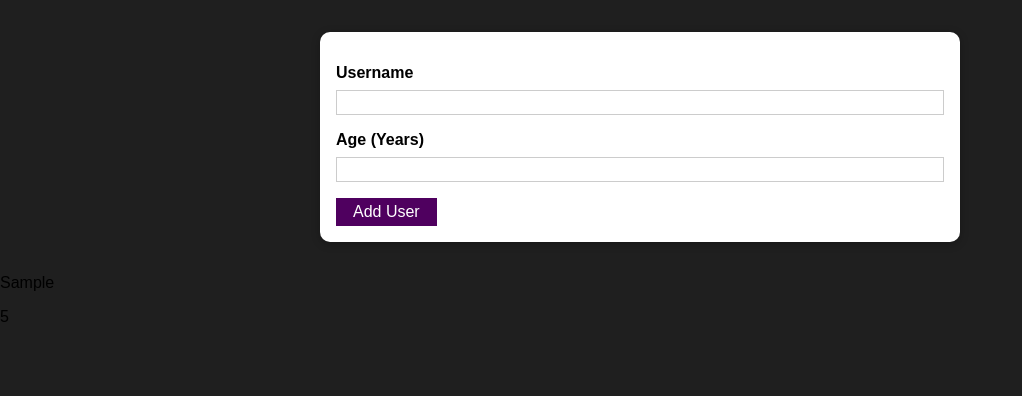
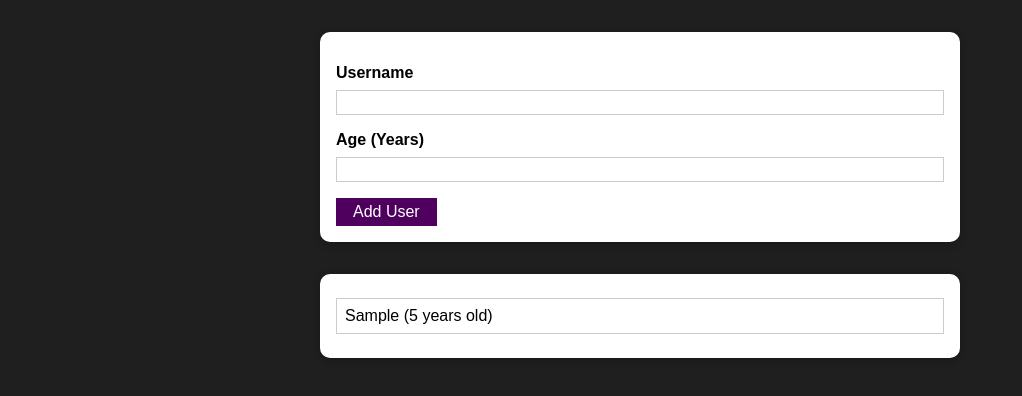
Before and after one commit to Torishnia/user-info, a React (Create React App) app: page / in a window 1280 px wide. Both pictures are taken after typing "Sample", "5" into the empty fields and a click on the button "Add User". Shown: the top 396 px of the page, without its empty margins (0-1022 px from the left). Built offline with nearby package versions, Linux system fonts and the light colour scheme.

Commit message:
update UsersList

```diff
--- a/src/App.js
+++ b/src/App.js
@@ -4,18 +4,18 @@
 
 
 function App() {
-  const [userList, setUserList] = useState([]);
+  const [usersList, setUsersList] = useState([]);
 
-  const onSaveUserData = (userData) => {
-    setUserList((prevUserList) => {
-     return [...prevUserList, ...userData]
+  const addUserHandler = (uName, uAge) => {
+    setUsersList((prevUserList) => {
+     return [...prevUserList, {name: uName, age: uAge}]
     })
   }
 
   return (
     <div>
-      <AddUser onSave={onSaveUserData} />
-      <UsersList items={userList} />
+      <AddUser onAddUser={addUserHandler} />
+      <UsersList users={usersList} />
     </div>
   );
 }
--- a/src/components/AddUser/index.js
+++ b/src/components/AddUser/index.js
@@ -4,7 +4,7 @@
 
 import styles from './index.module.css';
 
-const AddUser = ({ onSave }) => {
+const AddUser = ({ onAddUser }) => {
   const [enteredUsername, setEnteredUsername] = useState('');
   const [enteredAge, setEnteredAge] = useState('');
 
@@ -14,14 +14,7 @@
     if (enteredUsername.trim().length === 0 || enteredAge.trim().length === 0) return;
     if (+enteredAge < 1) return;
 
-    const userData = [
-      {
-        username: enteredUsername,
-        age: enteredAge,
-      }
-    ]
-
-    onSave(userData);
+    onAddUser(enteredUsername, enteredAge);
     setEnteredUsername('');
     setEnteredAge('');
   }
--- a/src/components/UsersList/index.js
+++ b/src/components/UsersList/index.js
@@ -1,15 +1,17 @@
+import Card from '../UI/Card';
 import styles from './index.module.css';
 
-const UsersList = ({ items }) => {
+const UsersList = ({ users }) => {
   return (
-    <div>
-      {items.map((user, index) =>
-        <div key={index}>
-          <p>{user.username}</p>
-          <p>{user.age}</p>
-        </div>
-      )}
-    </div>
+    <Card className={styles.users}>
+      <ul>
+        {users.map((user, index) =>
+          <li key={index}>
+            {user.name} ({user.age} years old)
+          </li>
+        )}
+      </ul>
+    </Card>
   )
 }
 
--- a/src/components/UsersList/index.module.css
+++ b/src/components/UsersList/index.module.css
@@ -0,0 +1,16 @@
+.users {
+  margin: 2rem auto;
+  width: 90%;
+  max-width: 40rem;
+}
+
+.users ul {
+  list-style: none;
+  padding: 1rem;
+}
+
+.users li {
+  border: 1px solid #ccc;
+  margin: 0.5rem 0;
+  padding: 0.5rem;
+}
```
